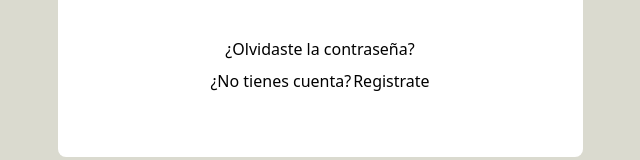
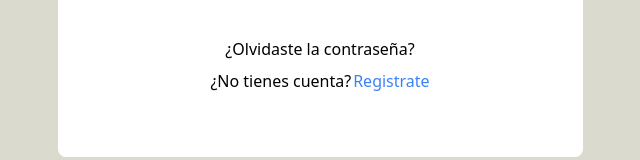
Before and after one commit to cnievaslozano/ConectaCampo, a React (Vite) app in the folder react/: page /signIn in a window 1280 px wide. Shown: the part 663-823 px from the top of the page, without its empty margins (320-960 px from the left). Built offline with nearby package versions, Linux system fonts and the light colour scheme; no server answers; what tailgrids would draw is missing.

Commit message:
add Link in /register

```diff
--- a/react/src/pages/Signin.tsx
+++ b/react/src/pages/Signin.tsx
@@ -54,15 +54,19 @@ const Signin = () => {
       console.log("Sign in successful", result);
       // Aquí podrías manejar la respuesta, como guardar un token o redirigir al usuario
       const authToken = result.token;
-      localStorage.setItem("token", result.token)
-      localStorage.setItem("username", result.Username)
+      localStorage.setItem("token", result.token);
+      localStorage.setItem("username", result.Username);
 
-      window.location.href = "/"  //Hace que vaya al directorio raiz una vez se haga el login correctamente
+      window.location.href = "/"; //Hace que vaya al directorio raiz una vez se haga el login correctamente
 
-      console.log("Succesfully logIn" + localStorage.getItem("token") +" and user: "+ localStorage.getItem("username")); //No se llega a ver
+      console.log(
+        "Succesfully logIn" +
+          localStorage.getItem("token") +
+          " and user: " +
+          localStorage.getItem("username")
+      ); //No se llega a ver
 
       //TODO toastyfy succesfull
-
     } catch (error: any) {
       console.error("Error during sign in:", error);
       setError(error.message); // Muestra el error en la interfaz
@@ -150,9 +154,12 @@ const Signin = () => {
               </a>
               <p className="text-base text-body-color dark:text-dark-6">
                 <span className="pr-0.5">¿No tienes cuenta?</span>
-                <a href="/register" className="text-primary hover:underline">
+                <Link
+                  to="/register"
+                  className="text-md text-blue-500 dark:text-gray-400 hover:underline"
+                >
                   Registrate
-                </a>
+                </Link>
               </p>
 
               <div></div>
```
